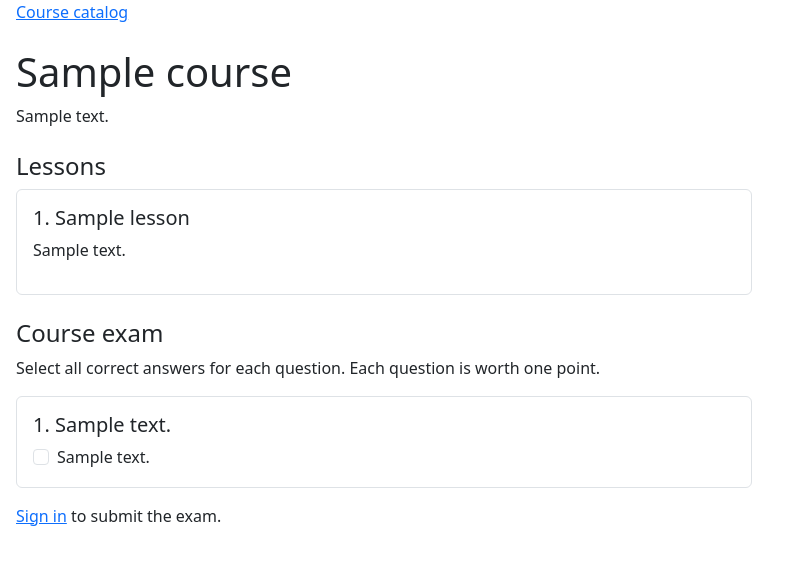
After one commit to mbeaf/online-courese, a Django app: template templates/onlinecourse/course_details_bootstrap.html in a window 1280 px wide. The commit adds this page. Shown: the top 565 px of the page, without its empty margins (0-799 px from the left). Run offline with Django 3.2, Linux system fonts and the light colour scheme; the template is opened without the code that fills it: most values are stand-ins (such as "Sample title", 1, 10 or a date in 2020).

Commit message:
Update files

```diff
--- a/templates/onlinecourse/base.html
+++ b/templates/onlinecourse/base.html
@@ -10,6 +10,7 @@
         fieldset label { display: block; margin: .35rem 0; }
         button { font: inherit; padding: .4rem .8rem; }
     </style>
+    {% block extra_head %}{% endblock %}
 </head>
 <body>
     <nav aria-label="Main"><a href="{% url 'onlinecourse:course_list' %}">Course catalog</a></nav>
--- /dev/null
+++ b/templates/onlinecourse/course_details_bootstrap.html
@@ -0,0 +1,48 @@
+{% extends "onlinecourse/base.html" %}
+{% block title %}{{ course.title }}{% endblock %}
+{% block extra_head %}
+<link rel="stylesheet" href="https://cdn.jsdelivr.net/npm/bootstrap@5.3.8/dist/css/bootstrap.min.css"
+      integrity="sha384-sRIl4kxILFvY47J16cr9ZwB07vP4J8+LH7qKQnuqkuIAvNWLzeN8tE5YBujZqJLB" crossorigin="anonymous">
+{% endblock %}
+{% block content %}
+<h1 class="mt-4">{{ course.title }}</h1>
+{{ course.description|linebreaks }}
+<section class="my-4" aria-labelledby="lessons-heading">
+    <h2 id="lessons-heading" class="h4">Lessons</h2>
+    <div class="list-group">
+        {% for lesson in course.lessons.all %}
+        <section class="list-group-item py-3">
+            <h3 class="h5">{{ forloop.counter }}. {{ lesson.title }}</h3>
+            {{ lesson.content|linebreaks }}
+        </section>
+        {% empty %}
+        <p class="text-body-secondary">This course has no lessons yet.</p>
+        {% endfor %}
+    </div>
+</section>
+<h2 class="h4">Course exam</h2>
+{% if questions %}
+<p>Select all correct answers for each question. Each question is worth one point.</p>
+<form method="post" action="{% url 'onlinecourse:submit' course.pk %}">
+    {% csrf_token %}
+    {% for question in questions %}
+    <fieldset class="border rounded p-3 mb-3">
+        <legend class="h5">{{ forloop.counter }}. {{ question.text }}</legend>
+        {% for choice in question.choices.all %}
+        <label class="form-check">
+            <input class="form-check-input" type="checkbox" name="question_{{ question.pk }}" value="{{ choice.pk }}">
+            {{ choice.text }}
+        </label>
+        {% endfor %}
+    </fieldset>
+    {% endfor %}
+    {% if user.is_authenticated %}
+    <button class="btn btn-primary" type="submit">Submit exam</button>
+    {% else %}
+    <p><a href="{% url 'login' %}?next={{ request.path|urlencode }}">Sign in</a> to submit the exam.</p>
+    {% endif %}
+</form>
+{% else %}
+<p>This course has no exam yet.</p>
+{% endif %}
+{% endblock %}
--- a/urls.py
+++ b/urls.py
@@ -7,6 +7,6 @@ app_name = 'onlinecourse'
 urlpatterns = [
     path('', views.course_list, name='course_list'),
     path('courses/<int:course_id>/', views.course_detail, name='course_detail'),
-    path('courses/<int:course_id>/submit/', views.submit_exam, name='submit_exam'),
-    path('submissions/<int:submission_id>/', views.exam_result, name='exam_result'),
+    path('courses/<int:course_id>/submit/', views.exam, name='submit'),
+    path('submissions/<int:submission_id>/', views.show_exam_result, name='show_exam_result'),
 ]
```
Also changed, not shown: admin.py (+21 -1 lines), models.py (+13 -0 lines), templates/onlinecourse/course_detail.html (deleted, +0 -28 lines), views.py (+4 -4 lines), migrations/0002_lesson.py (added).
